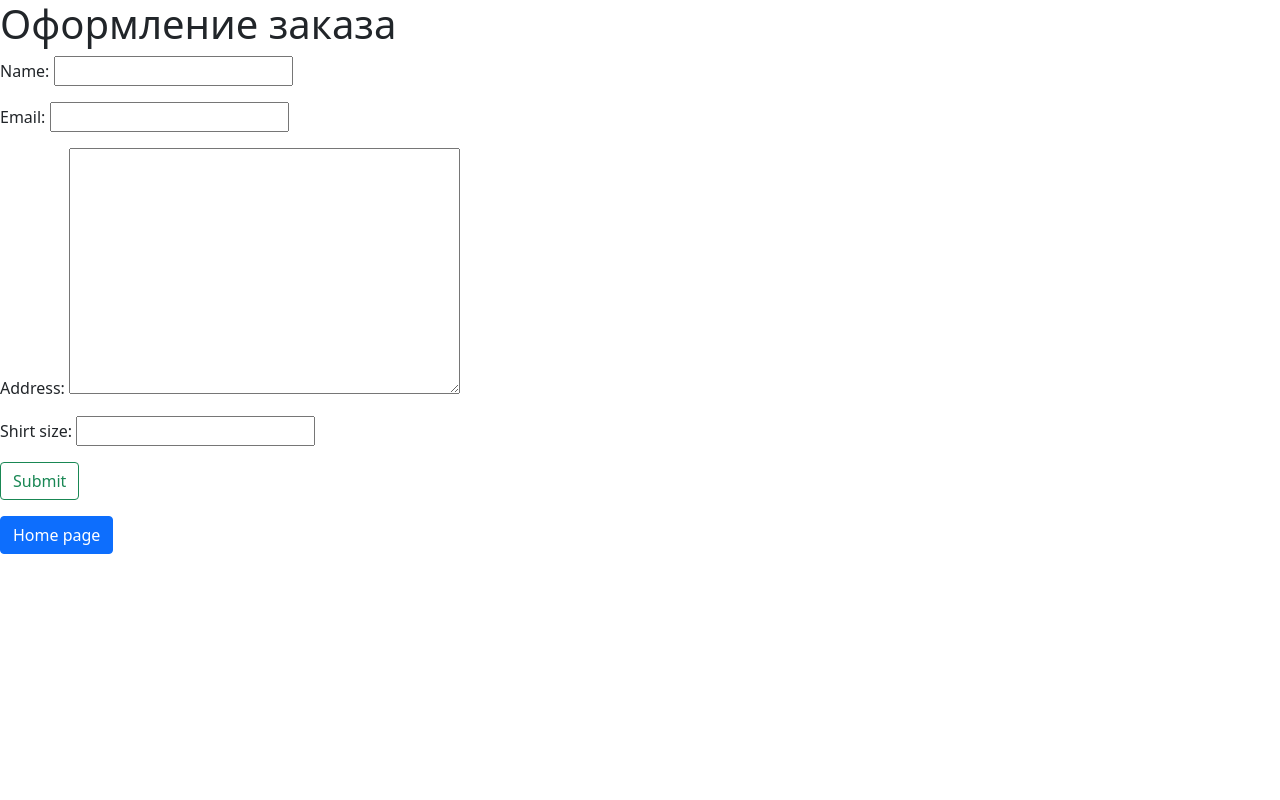
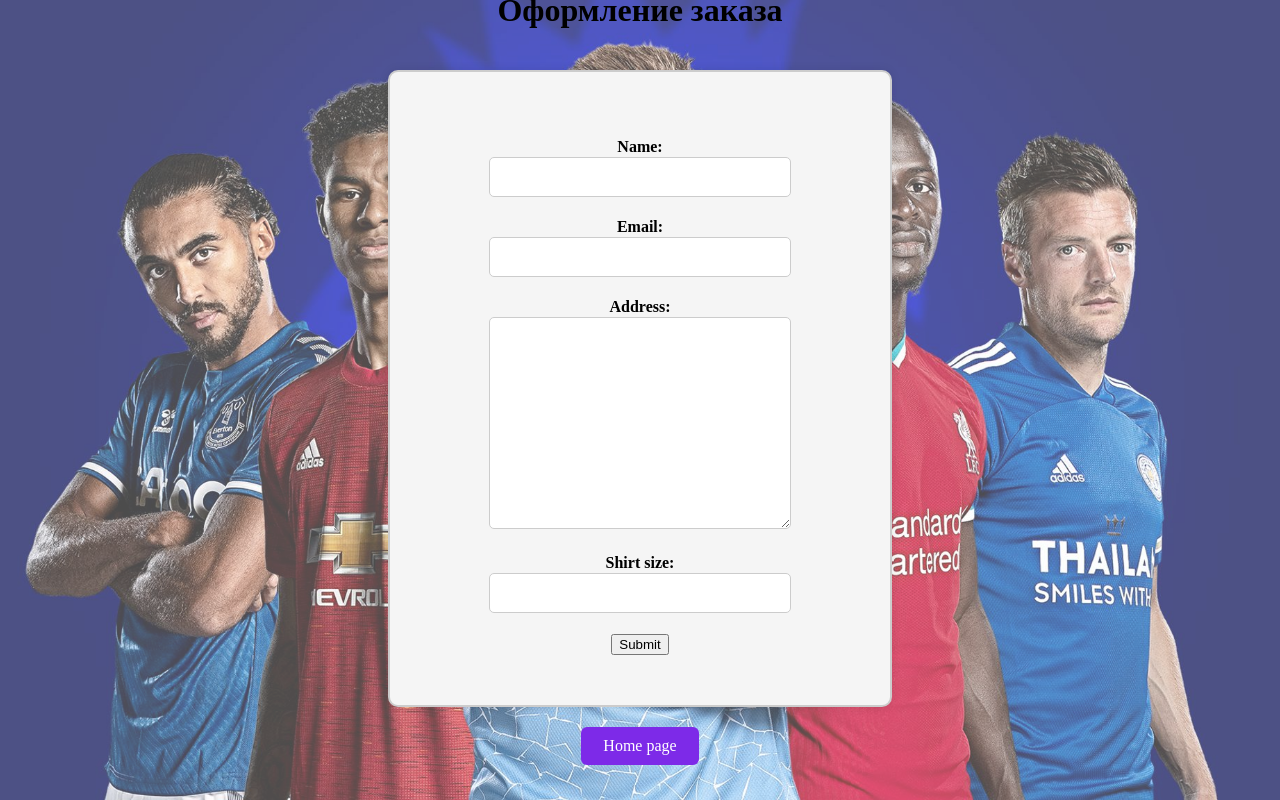
Before and after one commit to Ashot059/Shirt_app, a Django app: page /buy/ in a window 1280 px wide. Run offline with Django 4.2, Linux system fonts and the light colour scheme.

Commit message:
update buy and feedback forms...update css

```diff
--- /dev/null
+++ b/mysite/shirtapp/static/shirtapp/css/buy.css
@@ -0,0 +1,162 @@
+body::before {
+    content: "";
+    background-image: url('/static/shirtapp/images/team2.png');
+    background-size: cover;
+    background-position: center center; /* Center the background image */
+    background-repeat: no-repeat;
+    position: absolute;
+    top: 0;
+    left: 0;
+    right: 0;
+    bottom: 0;
+    opacity: 0.7; /* Adjust the opacity (0.7 is 70% transparent) */
+    z-index: -1;
+}
+.center-content {
+    text-align: center;
+    display: flex;
+    flex-direction: column;
+    align-items: center;
+    justify-content: center;
+    height: 90vh;
+}
+a {
+text-decoration: none;
+}
+form {
+    width: 100%;
+    max-width: 400px;
+    margin: 20px auto;
+    padding: 50px;
+    background-color: #f5f5f5;
+    border: 2px solid #ccc;
+    border-radius: 10px;
+    box-shadow: 0 0 10px rgba(0, 0, 0, 0.1);
+}
+
+/* Style the form labels */
+label {
+    display: block;
+    font-weight: bold;
+    margin-bottom: 1px;
+}
+
+/* Style the form input fields */
+input[type="text"], input[type="email"], textarea {
+    width: 70%;
+    padding: 10px;
+    margin-bottom: 5px;
+    border: 1px solid #ccc;
+    border-radius: 5px;
+    font-size: 16px;
+}
+
+/* Style the submit button */
+input[type="submit"] {
+    background-color: #007BFF;
+    color: #fff;
+    border: none;
+    border-radius: 5px;
+    padding: 10px 20px;
+    font-size: 18px;
+    cursor: pointer;
+    transition: background-color 0.3s;
+}
+
+input[type="submit"]:hover {
+    background-color: #0056b3;
+}
+
+.button {
+  position: relative;
+  padding: 10px 22px;
+  border-radius: 6px;
+  border: none;
+  color: #fff;
+  cursor: pointer;
+  background-color: #7d2ae8;
+  transition: all 0.2s ease;
+}
+
+.button:active {
+  transform: scale(0.96);
+}
+
+.button:before,
+.button:after {
+  position: absolute;
+  content: "";
+  width: 150%;
+  left: 50%;
+  height: 100%;
+  transform: translateX(-50%);
+  z-index: -1000;
+  background-repeat: no-repeat;
+}
+
+.button:hover:before {
+  top: -70%;
+  background-image: radial-gradient(circle, #7d2ae8 20%, transparent 20%),
+    radial-gradient(circle, transparent 20%, #7d2ae8 20%, transparent 30%),
+    radial-gradient(circle, #7d2ae8 20%, transparent 20%),
+    radial-gradient(circle, #7d2ae8 20%, transparent 20%),
+    radial-gradient(circle, transparent 10%, #7d2ae8 15%, transparent 20%),
+    radial-gradient(circle, #7d2ae8 20%, transparent 20%),
+    radial-gradient(circle, #7d2ae8 20%, transparent 20%),
+    radial-gradient(circle, #7d2ae8 20%, transparent 20%),
+    radial-gradient(circle, #7d2ae8 20%, transparent 20%);
+  background-size: 10% 10%, 20% 20%, 15% 15%, 20% 20%, 18% 18%, 10% 10%, 15% 15%,
+    10% 10%, 18% 18%;
+  background-position: 50% 120%;
+  animation: greentopBubbles 0.6s ease;
+}
+
+@keyframes greentopBubbles {
+  0% {
+    background-position: 5% 90%, 10% 90%, 10% 90%, 15% 90%, 25% 90%, 25% 90%,
+      40% 90%, 55% 90%, 70% 90%;
+  }
+
+  50% {
+    background-position: 0% 80%, 0% 20%, 10% 40%, 20% 0%, 30% 30%, 22% 50%,
+      50% 50%, 65% 20%, 90% 30%;
+  }
+
+  100% {
+    background-position: 0% 70%, 0% 10%, 10% 30%, 20% -10%, 30% 20%, 22% 40%,
+      50% 40%, 65% 10%, 90% 20%;
+    background-size: 0% 0%, 0% 0%, 0% 0%, 0% 0%, 0% 0%, 0% 0%;
+  }
+}
+
+.button:hover::after {
+  bottom: -70%;
+  background-image: radial-gradient(circle, #7d2ae8 20%, transparent 20%),
+    radial-gradient(circle, #7d2ae8 20%, transparent 20%),
+    radial-gradient(circle, transparent 10%, #7d2ae8 15%, transparent 20%),
+    radial-gradient(circle, #7d2ae8 20%, transparent 20%),
+    radial-gradient(circle, #7d2ae8 20%, transparent 20%),
+    radial-gradient(circle, #7d2ae8 20%, transparent 20%),
+    radial-gradient(circle, #7d2ae8 20%, transparent 20%);
+  background-size: 15% 15%, 20% 20%, 18% 18%, 20% 20%, 15% 15%, 20% 20%, 18% 18%;
+  background-position: 50% 0%;
+  animation: greenbottomBubbles 0.6s ease;
+}
+
+@keyframes greenbottomBubbles {
+  0% {
+    background-position: 10% -10%, 30% 10%, 55% -10%, 70% -10%, 85% -10%,
+      70% -10%, 70% 0%;
+  }
+
+  50% {
+    background-position: 0% 80%, 20% 80%, 45% 60%, 60% 100%, 75% 70%, 95% 60%,
+      105% 0%;
+  }
+
+  100% {
+    background-position: 0% 90%, 20% 90%, 45% 70%, 60% 110%, 75% 80%, 95% 70%,
+      110% 10%;
+    background-size: 0% 0%, 0% 0%, 0% 0%, 0% 0%, 0% 0%, 0% 0%;
+  }
+}
--- a/mysite/shirtapp/templates/shirtapp/buy.html
+++ b/mysite/shirtapp/templates/shirtapp/buy.html
@@ -1,4 +1,13 @@
-<link href="https://cdn.jsdelivr.net/npm/bootstrap@5.1.3/dist/css/bootstrap.min.css" rel="stylesheet" integrity="sha384-1BmE4kWBq78iYhFldvKuhfTAU6auU8tT94WrHftjDbrCEXSU1oBoqyl2QvZ6jIW3" crossorigin="anonymous">
+{% load static %}
+<!DOCTYPE html>
+<html lang="en">
+<head>
+    <meta charset="UTF-8">
+    <title>Buy Form</title>
+    <link rel="stylesheet" type="text/css" href="{% static 'shirtapp/css/buy.css' %}">
+</head>
+<body>
+<div class="center-content">
     <h1>Оформление заказа</h1>
     <form method="post">
         {% csrf_token %}
@@ -8,4 +17,7 @@
     {% if message %}
     <p>{{ message }}</p>
     {% endif %}
-<a href="{% url 'base' %}" class="btn btn-primary">Home page</a>
+    <a href="{% url 'base' %}" class="button">Home page</a>
+</div>
+</body>
+</html>
```
Also changed, not shown: mysite/shirtapp/static/shirtapp/css/feedback.css (+56 -56 lines), mysite/shirtapp/templates/shirtapp/feedback.html (+4 -3 lines). Lines whose indentation alone changed are shown as unchanged.
